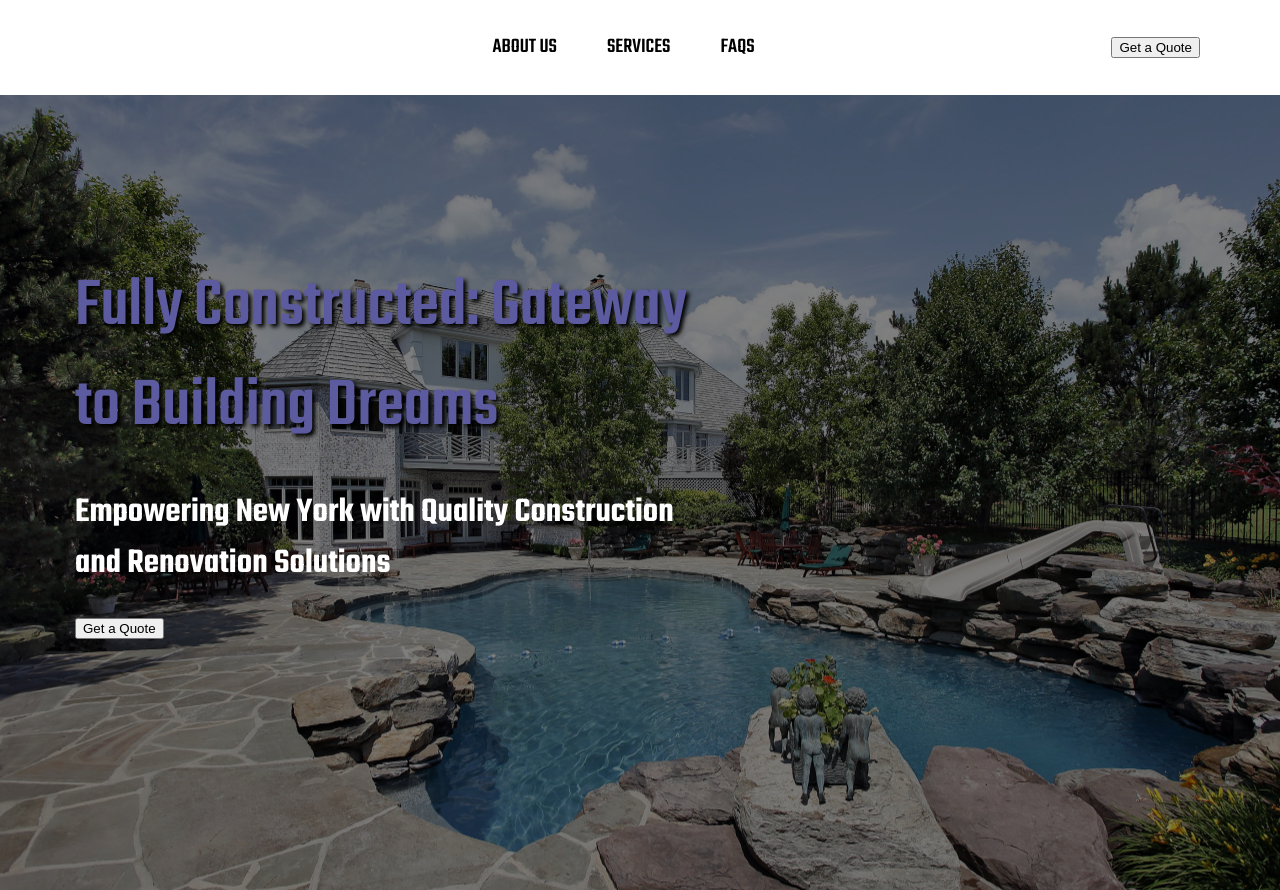
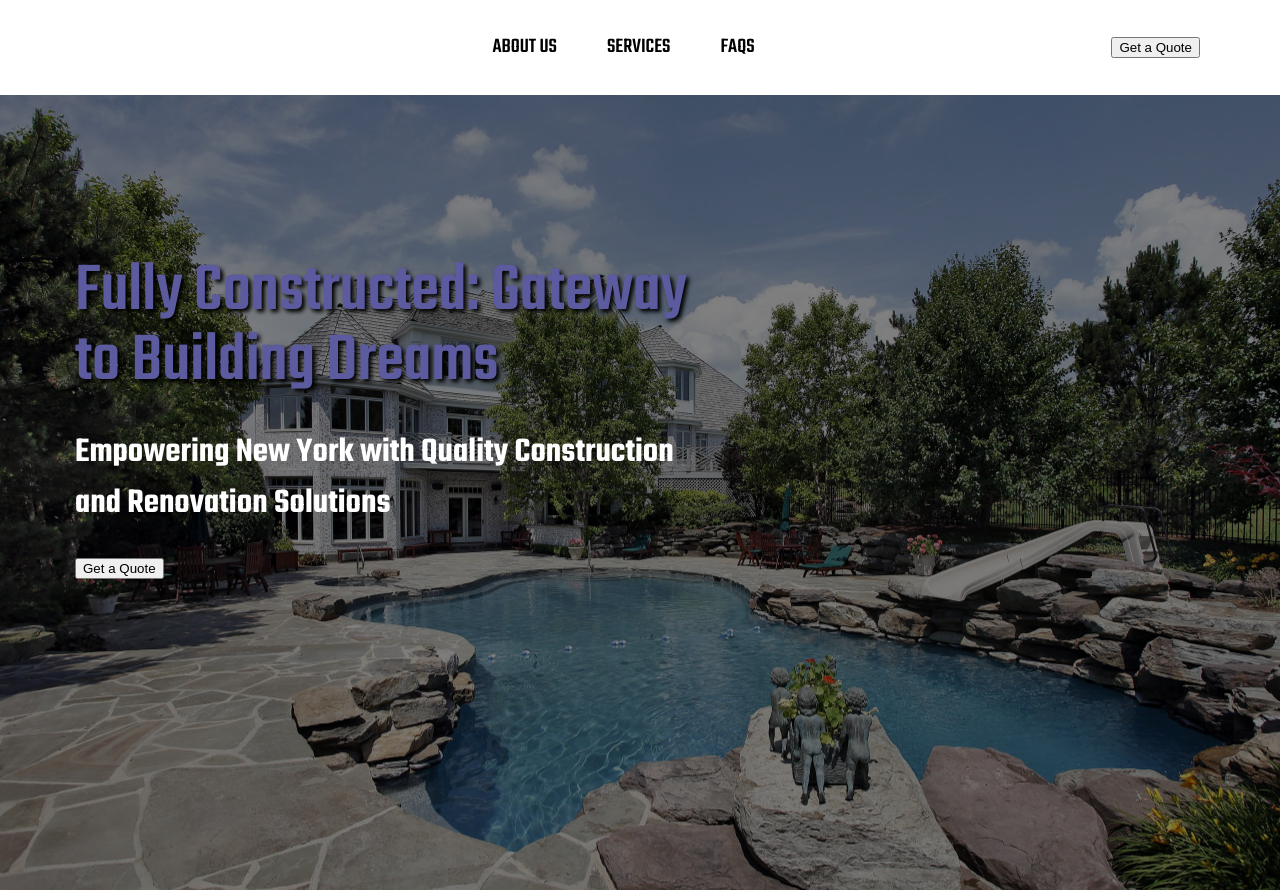
Before and after one commit to Wahaj-Ali/construction-web, a React (Create React App) app: page / in a window 1280 px wide. Built offline with nearby package versions, Linux system fonts and the light colour scheme.

Commit message:
Update Hero.css

```diff
--- a/src/Components/HomeHero/Hero.css
+++ b/src/Components/HomeHero/Hero.css
@@ -33,6 +33,7 @@
     font-family: 'Teko', sans-serif;
     font-weight: 500;
     color: #ffffff;
+    line-height: 70px;
     margin-bottom: 30px;
     /* color: #0f4d92; */
     color: #5d5b9f;
```
